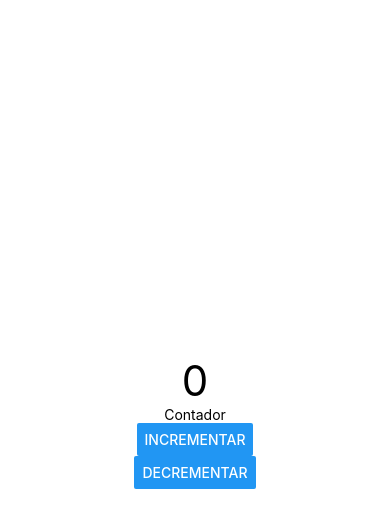
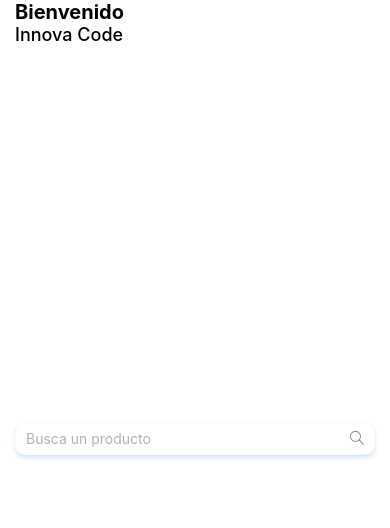
Before and after one commit to innovacode-online/ecommer-mobile, a React Native app: screen /HomeScreen in a window 390 px wide. Shown: the top 528 px of the page. Built offline with nearby package versions, Linux system fonts and the light colour scheme.

Commit message:
SearchInput component

```diff
--- a/App.tsx
+++ b/App.tsx
@@ -1,37 +1,10 @@
-import { StatusBar } from "expo-status-bar";
-import { useState } from "react";
-import { Button, StyleSheet, Text, View } from "react-native";
-
+import 'react-native-gesture-handler';
+import { NavigationContainer } from "@react-navigation/native";
+import { MainNavigator } from './src/navigators/MainNavigator';
 export default function App() {
-
-  const [counter, setCounter] = useState(0);
-
-  const increment = () => {
-    setCounter(counter + 1);
-  }
-
-  const decrement = () => {
-    setCounter(counter - 1);
-  }
-
   return (
-
-      <View style={ styles.container }>
-        <StatusBar style="auto"/>
-        <Text style={{ fontSize: 42 }}>
-          { counter }
-        </Text>
-        <Text>Contador</Text>
-        <Button onPress={increment} title="Incrementar" />
-        <Button onPress={decrement} title="Decrementar" />
-      </View>
+    <NavigationContainer>
+      <MainNavigator/>
+    </NavigationContainer>
   )
 }
-
-const styles = StyleSheet.create({
-  container: {
-    flex: 1,
-    justifyContent: 'center',
-    alignItems: 'center',
-  }
-})
--- /dev/null
+++ b/src/components/products/SearchInput.tsx
@@ -0,0 +1,21 @@
+
+import { GLOBALS } from '../../shared/globals'
+import { TextInput, View } from 'react-native'
+
+import Icon from 'react-native-vector-icons/SimpleLineIcons'
+
+export const SearchInput = () => {
+    return (
+        <View style={ GLOBALS.container }>
+            <View style={ GLOBALS.search_input }>
+                <TextInput
+                    style={{ width: '80%' }}
+                    placeholder='Busca un producto'
+                    placeholderTextColor='rgba(0,0,0, 0.3)'
+                />
+                {/* ICONO */}
+                <Icon name="magnifier" size={14} color='rgba(0,0,0, 0.5)' />
+            </View>
+        </View>
+    )
+}
--- /dev/null
+++ b/src/navigators/MainNavigator.tsx
@@ -0,0 +1,25 @@
+import { createStackNavigator } from '@react-navigation/stack'
+import React from 'react'
+import { HomeScreen } from '../screens/HomeScreen';
+import { COLORS } from '../shared/theme';
+
+
+const Stack = createStackNavigator();
+
+
+export const MainNavigator = () => {
+    return (
+        <Stack.Navigator
+            initialRouteName='HomeScreen'
+            screenOptions={{
+                headerShown: false,
+                cardStyle: {
+                    backgroundColor: COLORS.bg_body
+                }
+            }}
+
+        >
+            <Stack.Screen name='HomeScreen' component={ HomeScreen } />
+        </Stack.Navigator>
+    )
+}
--- /dev/null
+++ b/src/screens/HomeScreen.tsx
@@ -0,0 +1,26 @@
+
+import { StatusBar } from 'expo-status-bar'
+import { Text, View } from 'react-native'
+import { SafeAreaView } from 'react-native-safe-area-context'
+import { TYPOGRAPHY, GLOBALS } from '../shared/globals';
+import { SearchInput } from '../components/products/SearchInput';
+
+export const HomeScreen = () => {
+
+    // const { top } = useSafeAreaInsets();
+
+    return (
+        <SafeAreaView style={{ flex: 1 }}>
+
+            <StatusBar style='dark' />
+
+            <View style={{ ...GLOBALS.container }}>
+                <Text style={TYPOGRAPHY.title}>Bienvenido</Text>
+                <Text style={TYPOGRAPHY.sub_title}>Innova Code</Text>
+            </View>
+
+            <SearchInput />
+
+        </SafeAreaView>
+    )
+}
```
Also changed, not shown: package.json (+8 -2 lines), 1 other file (tests, documents, lock files or other folders).
